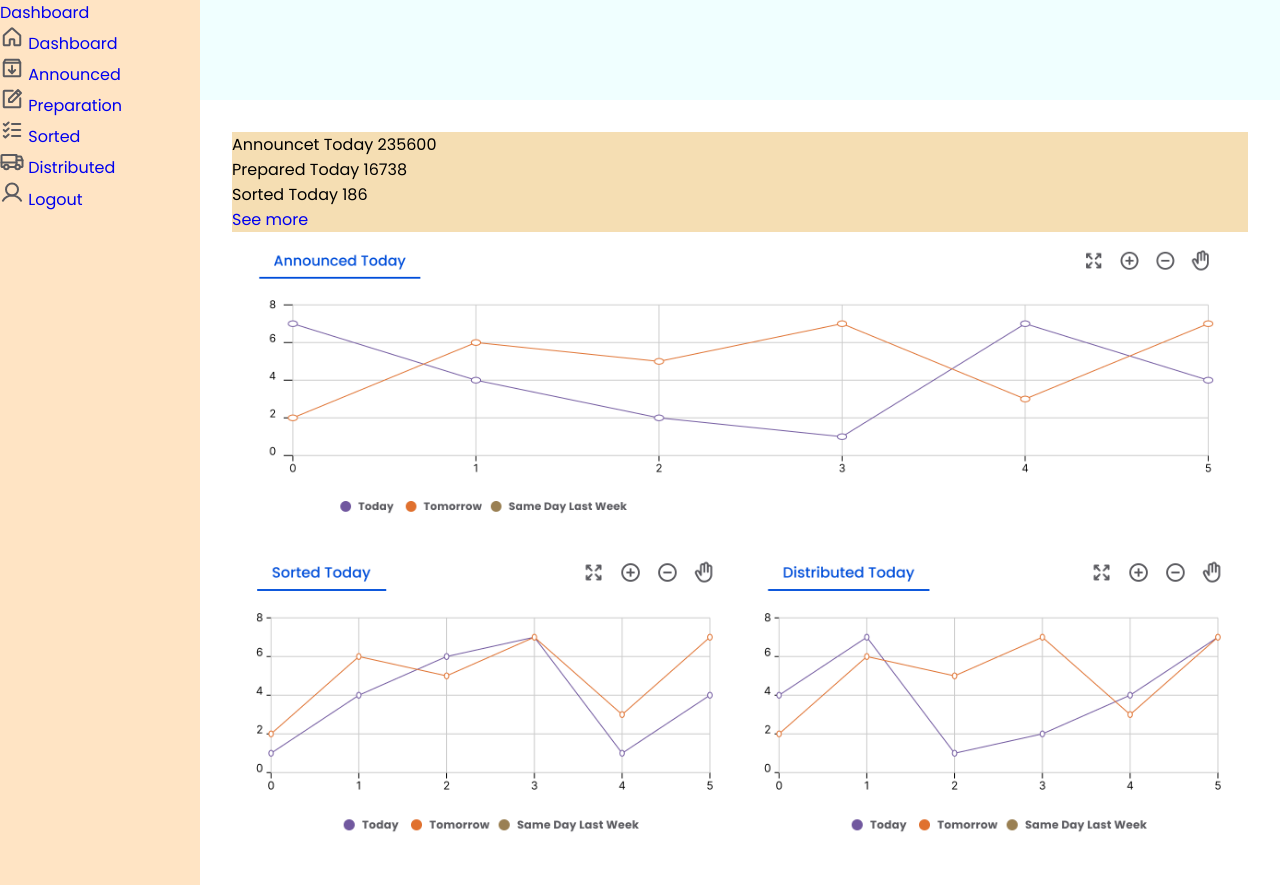
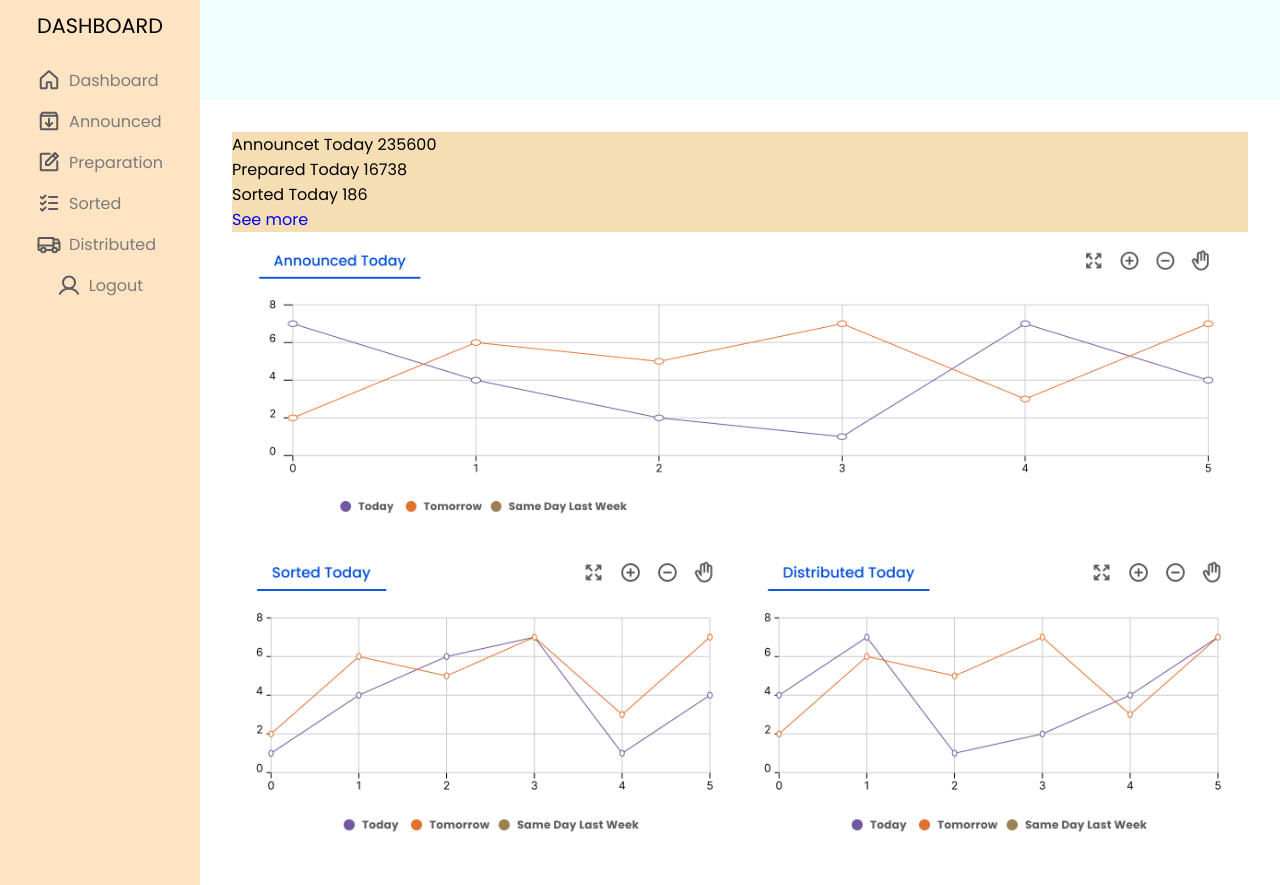
Before and after one commit to whoisnathaliamelo/curso-frontend, a plain HTML site: page css-grid/ProjetoDashboard_inicio/index.html in a window 1280 px wide. Drawn offline with Linux system fonts and the light colour scheme.

Commit message:
inicio ajuste nav

```diff
--- a/css-grid/ProjetoDashboard_inicio/style.css
+++ b/css-grid/ProjetoDashboard_inicio/style.css
@@ -17,6 +17,10 @@
   font-family: "Poppins", sans-serif;
   text-decoration: none;
   list-style-type: none;
+}
+
+a {
+    display: inline-block;
 }
 body {
   min-height: 100vh;
@@ -77,3 +81,37 @@ img {
 .largeGraphic {
   width: 1000px;
 }
+
+.linkLogo {
+  display: inline-block;
+  width: 100%;
+  color: black;
+  text-align: center;
+  text-transform: uppercase;
+  font-size: 1.3em;
+  padding: 0.5em;
+}
+
+.menus {
+  text-align: center;
+  padding: .5em;
+  justify-items: center;
+
+}
+
+.menus a {
+    color: #7a7a7a;
+    display: flex;
+    padding: .5em;
+    width: auto;
+    gap: .5em;
+
+
+}
+
+.menu {
+    display: flex;
+    flex-direction: column;
+    align-items: flex-start;
+    width: fit-content;
+}
```
Lines whose indentation alone changed are shown as unchanged.
